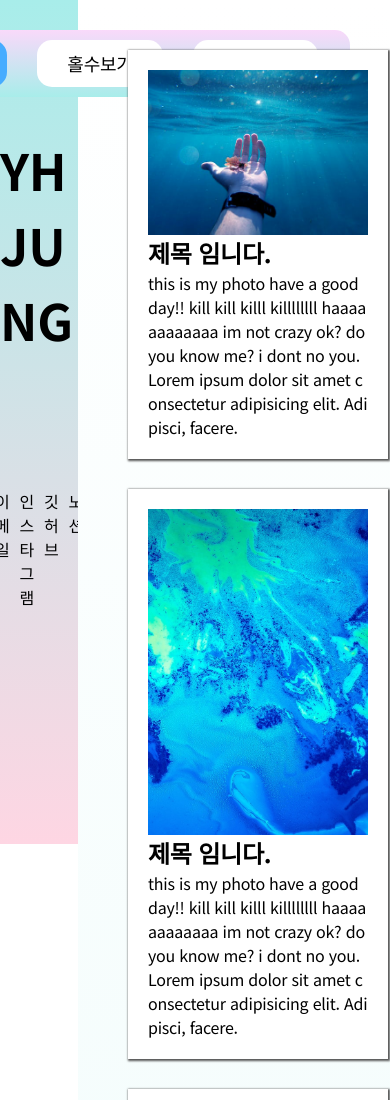
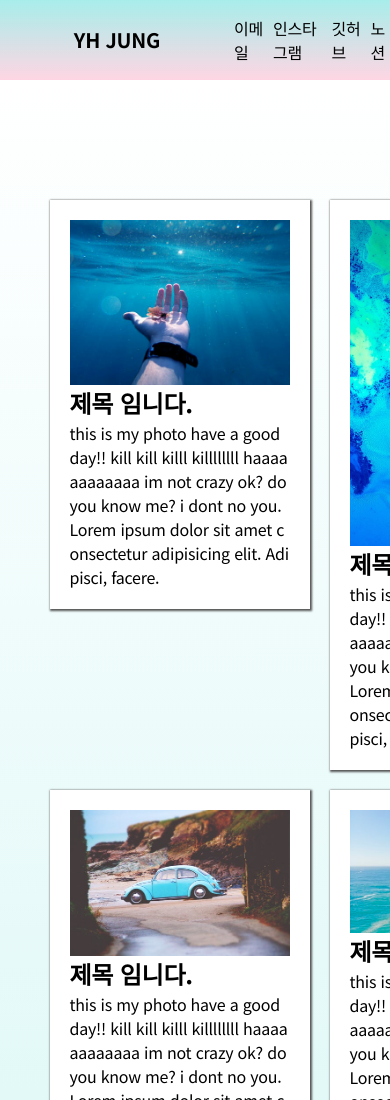
Before and after one commit to Yeonhui844/responsive-page, a plain HTML site: page index.html in a window 390 px wide. Shown: the top 1100 px of the page. Drawn offline with Linux system fonts and the light colour scheme.

Commit message:
하기싫다

```diff
--- /dev/null
+++ b/css/reponsive.css
@@ -0,0 +1,35 @@
+@charset "utf-8";
+
+@media screen and (max-width: 1199px) {
+  body {
+    display: flex;
+    flex-direction: column;
+  }
+  .header {
+    position: relative;
+    width: 100vw;
+    height: 80px;
+    display: flex;
+    align-items: center;
+  }
+  .header h1 {
+    font-size: 20px;
+    width: 60%;
+  }
+  .header > ul {
+    width: 40%;
+  }
+  .main {
+    max-width: 100%;
+    min-width: 1199px;
+  }
+
+  .nav {
+    right: 45px;
+  }
+}
+
+@media screen and (max-width: 1025) {
+}
+@media screen and (max-width: 426) {
+}
--- a/css/style.css
+++ b/css/style.css
@@ -22,6 +22,9 @@
   gap: 10px;
 }
 .header ul > li {
+  display: flex;
+  justify-content: center;
+  align-items: center;
 }
 .header ul > li > a {
 }
@@ -33,12 +36,13 @@
   display: flex;
   flex-direction: column;
   min-height: 100vh;
+  align-items: center;
 }
 
 .nav {
   position: absolute;
   top: 30px;
-  right: 40px;
+  right: 77px;
   display: flex;
   justify-content: center;
   gap: 30px;
@@ -75,13 +79,16 @@
   position: relative;
   display: flex;
   flex-wrap: wrap;
-  margin: 50px;
+  justify-content: center;
+  margin: 30px;
   width: 100%;
-  gap: 30px;
+  gap: 20px;
   align-items: flex-start;
+  margin-top: 120px;
 }
 .section > article {
-  width: 260px;
+  flex: 1 1 260px;
+  max-width: 260px;
   padding: 20px;
   background-color: #ffffff;
   box-shadow: 1px 1px 2px 1px #555555;
--- a/index.html
+++ b/index.html
@@ -7,6 +7,7 @@
     <link rel="stylesheet" href="css/normalize.css" />
     <link rel="stylesheet" href="css/global.css" />
     <link rel="stylesheet" href="css/style.css" />
+    <link rel="stylesheet" href="css/reponsive.css" />
     <script src="js/script.js" defer></script>
   </head>
   <body>
```
